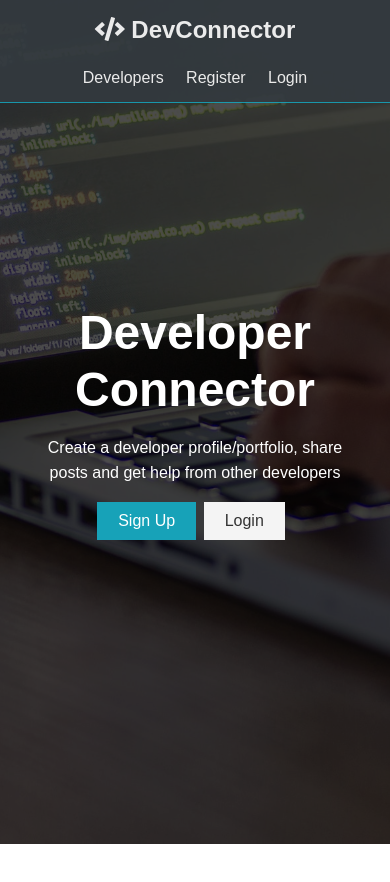
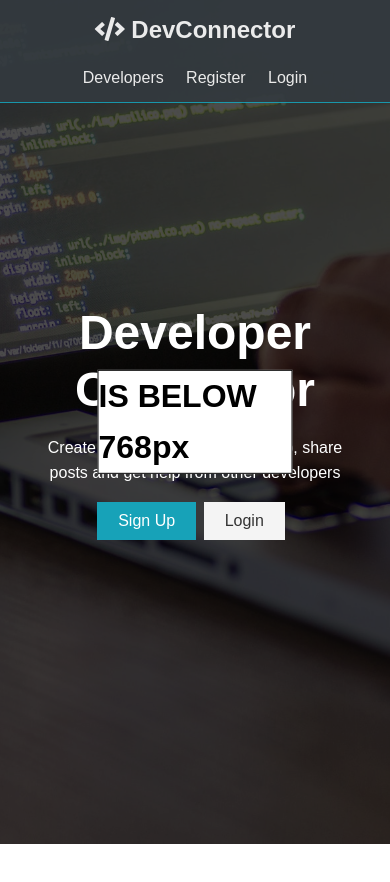
Before and after one commit to tomaszduda1990/practice-socialapp, a React (Create React App) app in the folder client/: page / in a window 390 px wide. Shown: the top 882 px of the page. Built offline with nearby package versions, Linux system fonts and the light colour scheme; no server answers.

Commit message:
added custom hook with media query check

```diff
--- a/client/package.json
+++ b/client/package.json
@@ -7,6 +7,7 @@
 		"@testing-library/react": "^11.2.7",
 		"@testing-library/user-event": "^12.8.3",
 		"axios": "^0.21.1",
+		"lodash": "^4.6.1",
 		"moment": "^2.29.1",
 		"prop-types": "^15.7.2",
 		"react": "^17.0.2",
--- a/client/src/App.js
+++ b/client/src/App.js
@@ -16,6 +16,7 @@ import AddExperience from "./components/profile-form/AddExperience";
 import AddEducation from "./components/profile-form/AddEducation";
 import Posts from "./components/posts/Posts";
 import Post from "./components/post/Post";
+import useMediaQuery from "./hooks/useMediaQuery";
 // redux
 import store from "./store";
 import { loadUser } from "./actions/auth";
@@ -30,11 +31,27 @@ const App = () => {
   useEffect(() => {
     store.dispatch(loadUser());
   }, []);
+  const matchMediaQuery = useMediaQuery("(max-width: 768px)", 1000);
+  const styles = {
+    background: "#fff",
+    color: "#000",
+    border: "1px solid #000",
+    position: "absolute",
+    top: "50%",
+    left: "50%",
+    transform: "translate(-50%, -50%)",
+    zIndex: 10000000,
+  };
 
   return (
     <Provider store={store}>
       <Router>
         <Navbar />
+        {matchMediaQuery ? (
+          <h1 style={styles}>IS BELOW 768px</h1>
+        ) : (
+          <h1 style={styles}>IS ABOVE 768px</h1>
+        )}
         <Route exact path="/" component={Landing} />
         <section className="container">
           <Alert />
--- /dev/null
+++ b/client/src/hooks/useMediaQuery.js
@@ -0,0 +1,18 @@
+import { useEffect, useState } from "react";
+import { debounce } from "lodash";
+
+const useMediaQuery = (mediaQuery) => {
+  const [match, setMatches] = useState(window.matchMedia(mediaQuery).matches);
+  useEffect(() => {
+    const handler = () => {
+      setMatches(window.matchMedia(mediaQuery).matches);
+    };
+    window.addEventListener("resize", debounce(handler, 1000));
+    return () => {
+      window.removeEventListener("resize", debounce(handler, 1000));
+    };
+  }, []);
+  return match;
+};
+
+export default useMediaQuery;
```
Also changed, not shown: 1 other file (tests, documents, lock files or other folders).
